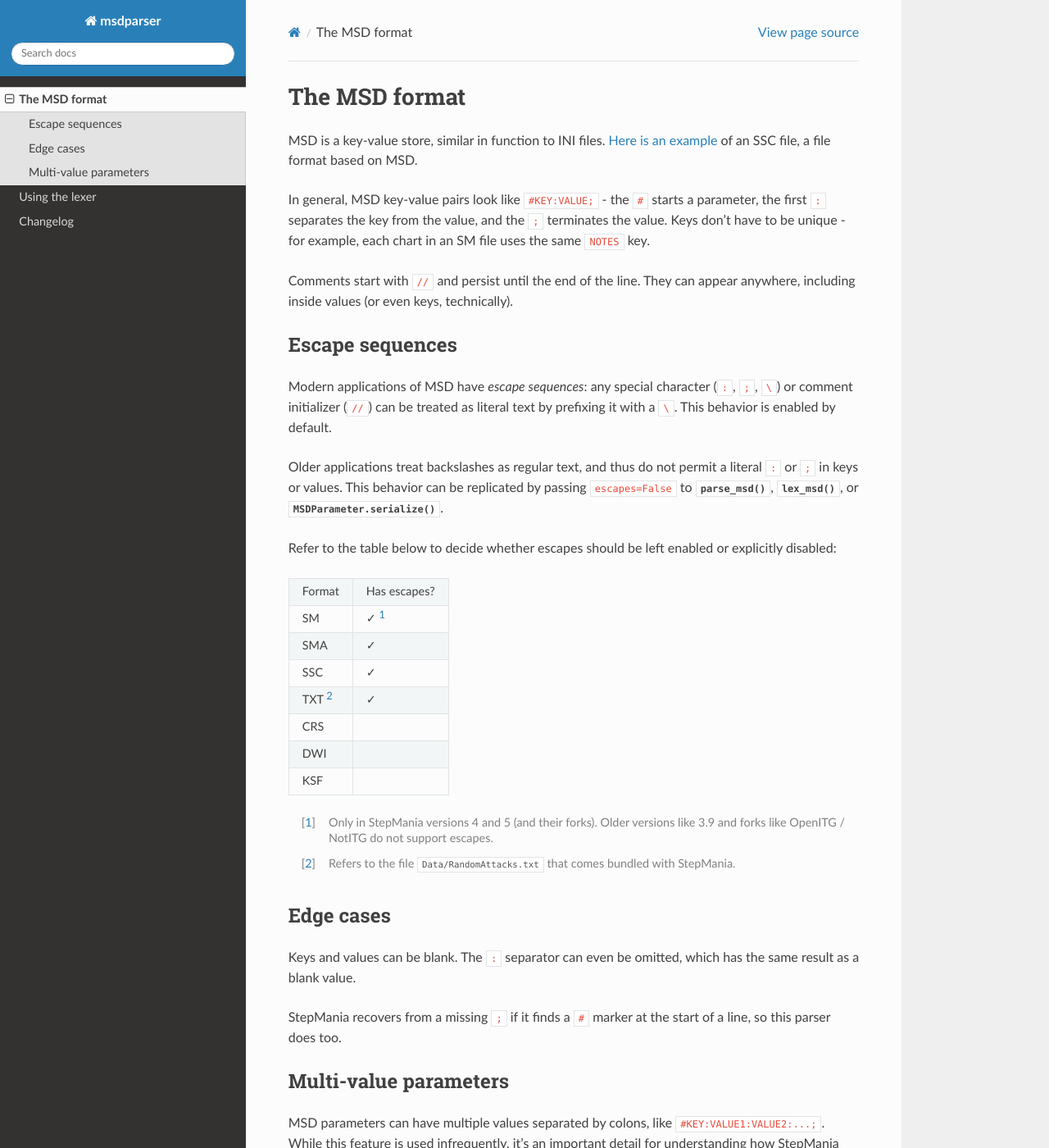
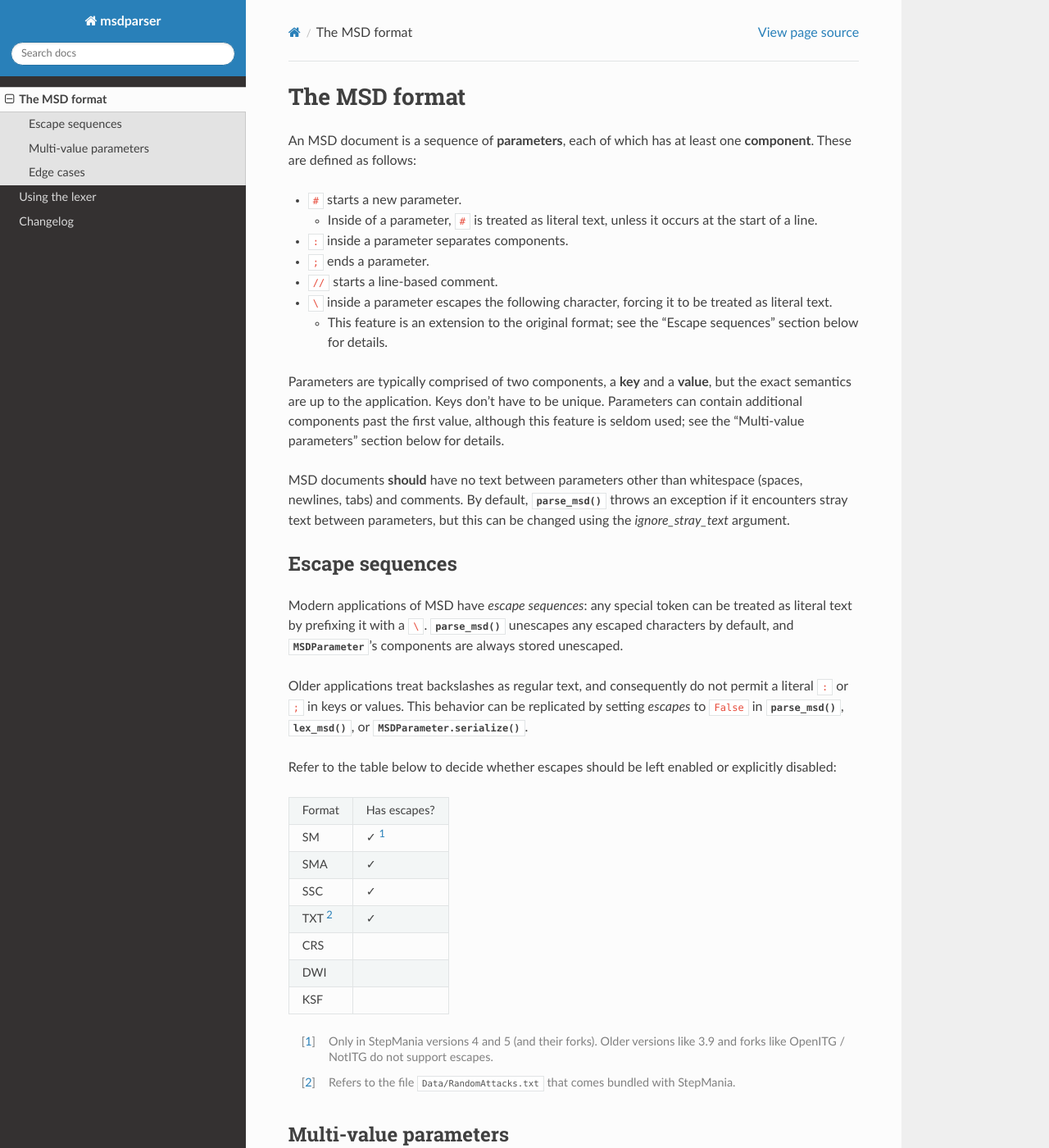
Before and after one commit to garcia/msdparser, a Sphinx documentation site: the page built from docs/source/format.rst, in a window 1280 px wide and 1400 px high. Shown: the whole window at 82% size. Built offline with Sphinx 7.4.7 and the Read the Docs theme 2.0.0, drawn with Linux system fonts in a browser that asks for light colours; some of the changed text lies outside the part shown.

Commit message:
documentation buff

```diff
--- a/docs/source/format.rst
+++ b/docs/source/format.rst
@@ -1,20 +1,58 @@
 The MSD format
 --------------
 
-MSD is a key-value store, similar in function to INI files. `Here is an example <https://github.com/stepmania/stepmania/blob/5_1-new/Songs/StepMania%205/Springtime/Springtime.ssc>`_ of an SSC file, a file format based on MSD.
+An MSD document is a sequence of **parameters**, each of which has at least one **component**. These are defined as follows:
 
-In general, MSD key-value pairs look like ``#KEY:VALUE;`` - the ``#`` starts a parameter, the first ``:`` separates the key from the value, and the ``;`` terminates the value. Keys don't have to be unique - for example, each chart in an SM file uses the same ``NOTES`` key.
+* ``#`` starts a new parameter.
 
-Comments start with ``//`` and persist until the end of the line. They can appear anywhere, including inside values (or even keys, technically).
+  * Inside of a parameter,
+    ``#`` is treated as literal text,
+    unless it occurs at the start of a line.
+
+* ``:`` inside a parameter separates components.
+* ``;`` ends a parameter.
+* ``//`` starts a line-based comment.
+* ``\`` inside a parameter escapes the following character,
+  forcing it to be treated as literal text.
+
+  * This feature is an extension to the original format;
+    see the "Escape sequences" section below for details.
+
+Parameters are typically comprised of two components,
+a **key** and a **value**,
+but the exact semantics are up to the application.
+Keys don't have to be unique.
+Parameters can contain additional components past the first value,
+although this feature is seldom used;
+see the "Multi-value parameters" section below for details.
+
+MSD documents **should** have no text between parameters
+other than whitespace (spaces, newlines, tabs) and comments.
+By default, :func:`.parse_msd` throws an exception
+if it encounters stray text between parameters,
+but this can be changed using the `ignore_stray_text` argument.
 
 Escape sequences
 ~~~~~~~~~~~~~~~~
 
-Modern applications of MSD have *escape sequences*: any special character (``:``, ``;``, ``\``) or comment initializer (``//``) can be treated as literal text by prefixing it with a ``\``. This behavior is enabled by default.
+Modern applications of MSD have *escape sequences*:
+any special token can be treated as literal text
+by prefixing it with a ``\``.
+:func:`.parse_msd` unescapes any escaped characters by default,
+and :class:`.MSDParameter`'s components are always stored unescaped.
 
-Older applications treat backslashes as regular text, and thus do not permit a literal ``:`` or ``;`` in keys or values. This behavior can be replicated by passing ``escapes=False`` to :func:`.parse_msd`, :func:`.lex_msd`, or :meth:`.MSDParameter.serialize`.
+Older applications treat backslashes as regular text,
+and consequently do not permit a literal ``:`` or ``;``
+in keys or values.
+This behavior can be replicated
+by setting `escapes` to ``False`` in
+:func:`.parse_msd`,
+:func:`.lex_msd`, or
+:meth:`.MSDParameter.serialize`.
 
-Refer to the table below to decide whether escapes should be left enabled or explicitly disabled:
+Refer to the table below to decide
+whether escapes should be left enabled
+or explicitly disabled:
 
 ======== ============
 Format   Has escapes?
@@ -28,24 +66,35 @@ DWI
 KSF
 ======== ============
 
-.. [1] Only in StepMania versions 4 and 5 (and their forks). Older versions like 3.9 and forks like OpenITG / NotITG do not support escapes.
-.. [2] Refers to the file ``Data/RandomAttacks.txt`` that comes bundled with StepMania.
-
-Edge cases
-~~~~~~~~~~
-
-Keys and values can be blank. The ``:`` separator can even be omitted, which has the same result as a blank value.
-
-StepMania recovers from a missing ``;`` if it finds a ``#`` marker at the start of a line, so this parser does too.
+.. [1] Only in StepMania versions 4 and 5 (and their forks).
+   Older versions like 3.9 and forks like OpenITG / NotITG
+   do not support escapes.
+.. [2] Refers to the file ``Data/RandomAttacks.txt``
+   that comes bundled with StepMania.
 
 Multi-value parameters
 ~~~~~~~~~~~~~~~~~~~~~~
 
-MSD parameters can have multiple values separated by colons, like ``#KEY:VALUE1:VALUE2:...;``. While this feature is used infrequently, it's an important detail for understanding how StepMania treats unescaped colons in a value. For example, specifying a song title as ``#TITLE:rE:Voltagers;`` will cause StepMania to display the title as ``rE``, discarding everything after the unescaped colon. In other words, StepMania is generally only concerned with the *first value* in a given property.
+MSD parameters can have multiple values separated by colons,
+like ``#KEY:VALUE1:VALUE2:...;``.
+While this feature is seldom used,
+it's an important detail for understanding
+how StepMania treats unescaped colons in a value.
+For example, specifying a song title as ``#TITLE:rE:Voltagers;``
+will cause StepMania to display the title as ``rE``,
+discarding everything after the unescaped colon.
+In other words, StepMania is generally only concerned
+with the *first value* in a given property.
 
-For simplicity, :attr:`.MSDParameter.value` always corresponds to the first value. If there are multiple values, they can be found in the array :attr:`MSDParameter.components` after the first two elements (the key and the first value).
+For simplicity, :attr:`.MSDParameter.value`
+always corresponds to the first value.
+If there are multiple values,
+they can be found in the array :attr:`MSDParameter.components`
+after the first two elements
+(the key and the first value).
 
-These are the properties where StepMania expects to find multi-value parameters:
+These are the properties
+where StepMania expects to find multi-value parameters:
 
 ========== ====== ======
 Property   SM     SSC
@@ -54,3 +103,25 @@ DISPLAYBPM ✓      ✓
 ATTACKS    ✓      ✓
 NOTES      ✓
 ========== ====== ======
+
+.. note::
+
+    The `simfile <https://simfile.readthedocs.io/en/latest/>`_ library
+    handles these specific properties
+    by joining the value components together
+    with ``:`` separators.
+    All other properties discard any values past the first.
+
+
+Edge cases
+~~~~~~~~~~
+
+Keys and values can be blank.
+A parameter can even lack any ``:`` separator,
+which deserializes to an :class:`.MSDParameter`
+with a value of ``None``.
+
+StepMania recovers from a missing ``;``
+if it finds a ``#`` marker
+at the start of a line,
+so this library does too.
```
Also changed, not shown: docs/source/changelog.rst (+8 -4 lines), docs/source/index.rst (+23 -34 lines), docs/source/lexer.rst (+14 -6 lines), 1 other file.
